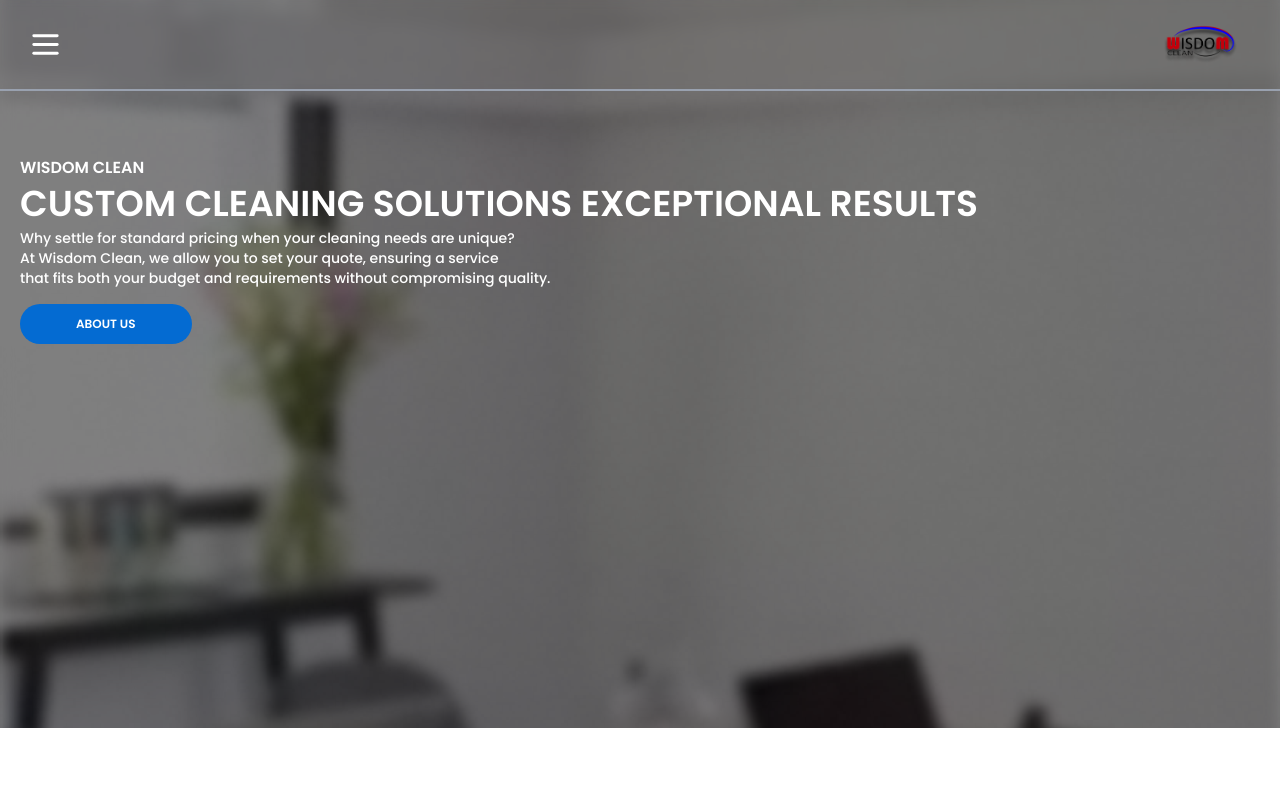
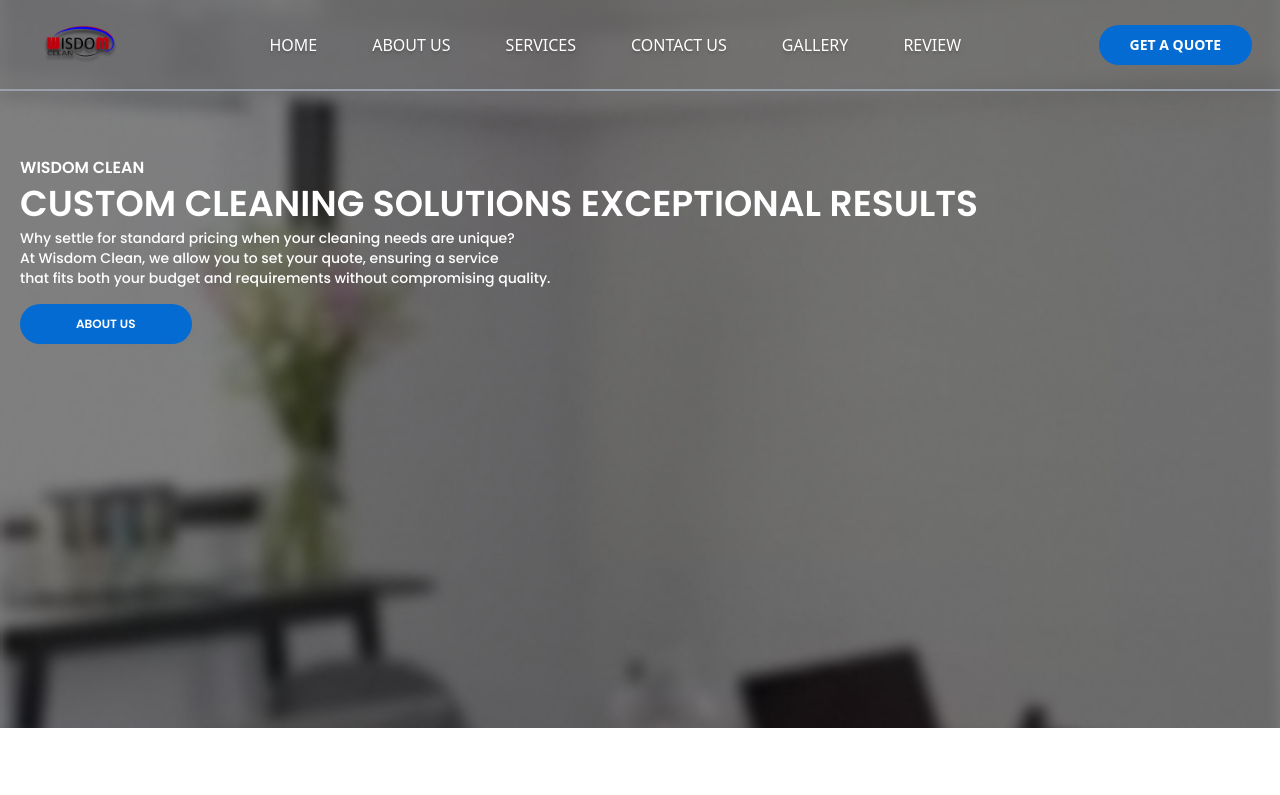
Before and after one commit to udara885/cleaning-website, a React (Vite) app in the folder frontend/: page / in a window 1280 px wide. Shown: the top 795 px of the page. Built offline with nearby package versions, Linux system fonts and the light colour scheme.

Commit message:
Enhance Navbar component with responsive navigation links and button

```diff
--- a/frontend/src/components/Navbar.tsx
+++ b/frontend/src/components/Navbar.tsx
@@ -28,7 +28,7 @@
       <nav className="flex w-full items-center justify-between px-7">
         <Menu
           size={35}
-          className="cursor-pointer text-white"
+          className="cursor-pointer text-white md:hidden"
           onClick={() => setOpen(true)}
         />
         <img
@@ -36,6 +36,20 @@
           alt="logo"
           className="h-14 cursor-pointer object-cover"
         />
+        <div className="hidden gap-13.75 md:flex">
+          {navItems.map((item, index) => (
+            <Link
+              key={index}
+              to={item.link}
+              className="font-medium text-white uppercase text-shadow-lg"
+            >
+              {item.label}
+            </Link>
+          ))}
+        </div>
+        <button className="hidden rounded-4xl bg-[#046BD2] px-7.75 py-2.5 text-sm font-semibold text-white uppercase lg:block">
+          Get a Quote
+        </button>
       </nav>
       {open && (
         <div className="fixed inset-0 z-50 h-screen w-screen bg-[#046BD2]">
```
